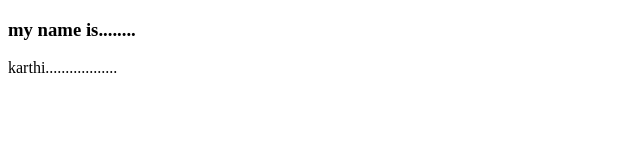
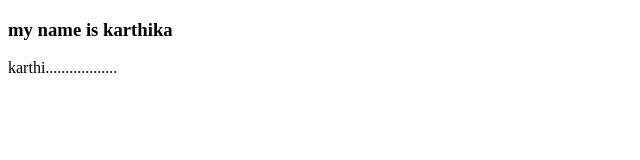
Before and after one commit to karthika-03/test, a plain HTML site: page index.html in a window 1280 px wide. Shown: the full height of the page, 0-640 px from the left. Drawn offline with Linux system fonts and the light colour scheme.

Commit message:
mynewfile

```diff
--- a/index.html
+++ b/index.html
@@ -6,7 +6,7 @@
     <title>Karthika</title>
 </head>
 <body>
-  <h3>my name is........</h3>
+  <h3>my name is karthika</h3>
   <p> karthi..................</p>
 </body>
 </html>
```
